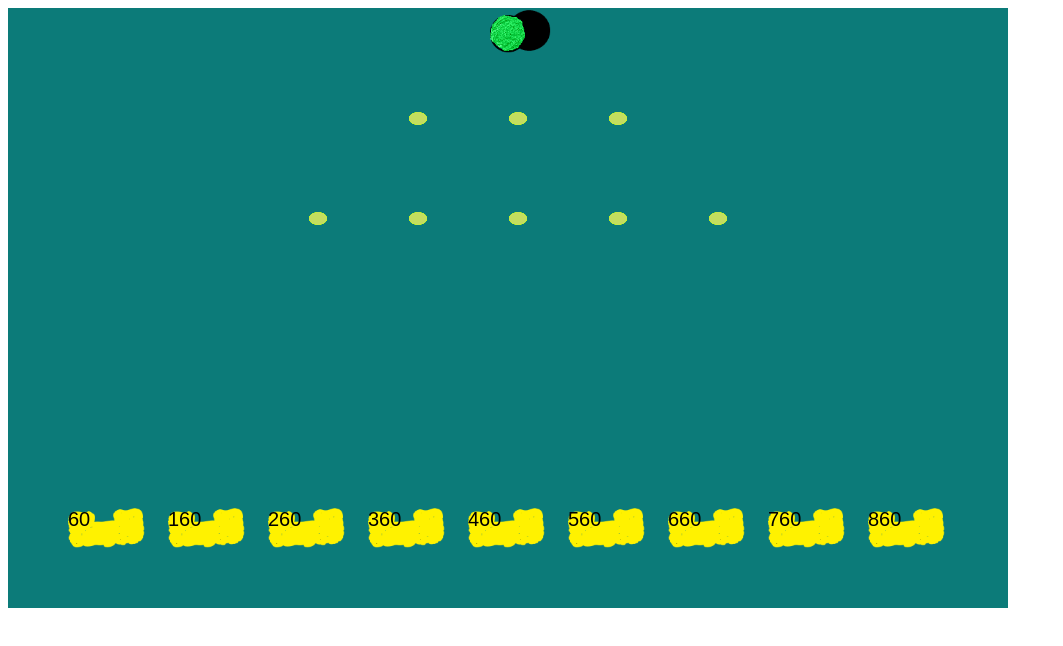
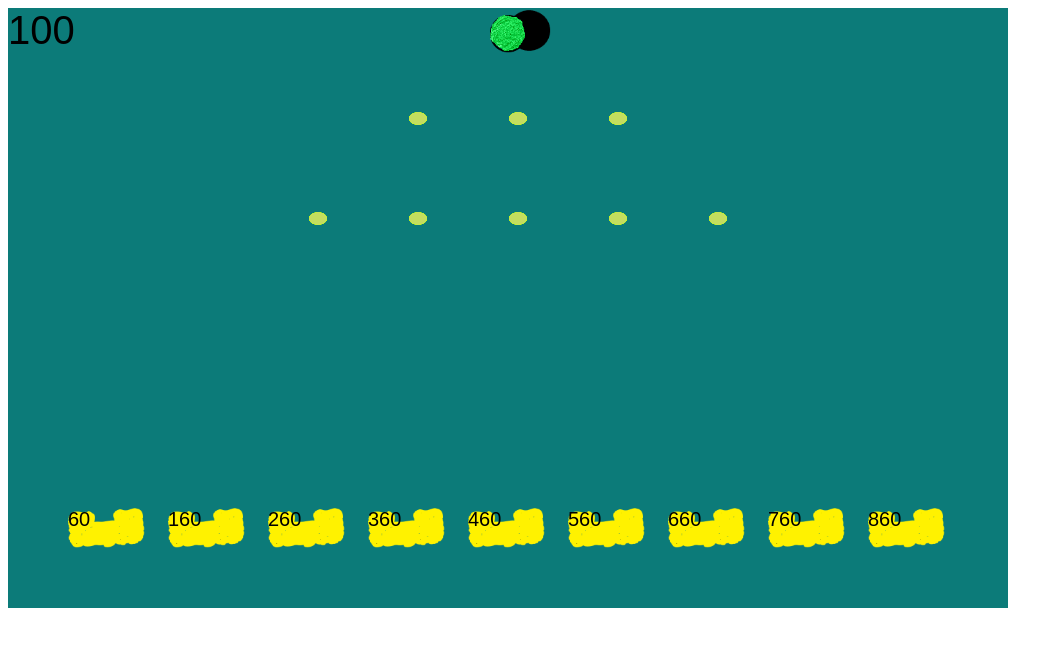
Before and after one commit to kamvegwij/PlinkoGame, a website: page index.html in a window 1280 px wide. Shown: the whole page, without its empty margins (0-1063 px from the left). Drawn offline with Linux system fonts and the light colour scheme; animation ran at ten frames a second.

Commit message:
clean up code

```diff
--- a/index.html
+++ b/index.html
@@ -8,40 +8,39 @@
 
    <script>
 
+    let app;
+    let box;
 
-    class WorldItems
+    let start_p;
+    let pins;
+    let player_node;
+    let score_text_node; let score_text = "n/a";
+    let player_score = 100; //default score
+
+    function create_player(pivot, w, h, app_w, app_h) //FUNCTION TO CREATE NEW PLAYER
     {
-        constructor(w, h, app_w, app_h, app_obj)
-        {
-            this.w = w;
-            this.h = h;
-            this.app_h = app_w;
-            this.app_w = app_h;
-            this.app = app_obj;
-        }
+        player_node = PIXI.Sprite.from("/images/player_ball.png");
+        player_node.anchor.set(pivot)
+        player_node.width = w;
+        player_node.height = h;
 
+        player_node.position.set(app_w, app_h);
+
+        player_node.vy = 0;
+        app.stage.addChild(player_node)
     }
 
-    let app;
-    let box;
-    let player;
-    let start_p;
-    let pins;
+    function create_text_node(t)
+    {
+        const text_style = new PIXI.TextStyle({
+            fontSize: 40
+        });
 
-    function set_player(pl, pivot, w, h, app_w, app_h) //FUNCTION TO CREATE NEW PLAYER
-    {
-        pl.anchor.set(pivot)
-        pl.width = w;
-        pl.height = h;
-
-        //move player to center of screen
-        pl.x = app_w;
-        pl.y = app_h;
-
-        pl.vy = 0;
+        score_text_node = new PIXI.Text(t.toString(), text_style);
+        app.stage.addChild(score_text_node);
     }
 
-    function set_bucket(w, h, app_w, app_h, world)
+    function create_bucket(w, h, app_w, app_h, world)
     {
         box = PIXI.Sprite.from("images/collect_box.png");
 
@@ -54,7 +53,7 @@
 
     }
 
-    function set_start_point(w, h, app_w, app_h, world)
+    function create_start_point(w, h, app_w, app_h, world)
     {
         start_p = PIXI.Sprite.from("images/player_start_point.png");
 
@@ -66,7 +65,7 @@
         world.stage.addChild(start_p);
     }
 
-    function set_pins(w, h, app_w, app_h, world)
+    function create_pins(w, h, app_w, app_h, world)
     {
 
         // WE WILL USE THE STAR PATTERN ALGORITHM TO SET THE PINS IN GRID SHAPE
@@ -80,7 +79,7 @@
         world.stage.addChild(pins);
     }
 
-    function change_bucket_text(stemp)
+    function set_bucket_text(stemp)
     {//function to change bucket score text
         const b_style = new PIXI.TextStyle({
             fontSize: 20
@@ -94,30 +93,30 @@
         app.stage.addChild(bucket_text);
     }
 
-    function make_game_world()
+    function create_game_world()
     {
         let b_temp = 60; //buckets far left position
 
         for (let i = 0; i < 9; i++)
         {
-            set_bucket(80, 40, (b_temp), 500, app);
-            change_bucket_text(b_temp);
+            create_bucket(80, 40, (b_temp), 500, app);
+            set_bucket_text(b_temp);
 
             b_temp += 100;
         }
 
 
-        set_start_point(45, 45, app.view.width/2, 0, app); //STARTING POINT
+        create_start_point(45, 45, app.view.width/2, 0, app); //STARTING POINT
 
 
-        set_pins(20, 20, 400, 100, app); //PINS
-        set_pins(20, 20, 500, 100, app);
-        set_pins(20, 20, 600, 100, app);
-        set_pins(20, 20, 400, 200, app);
-        set_pins(20, 20, 500, 200, app);
-        set_pins(20, 20, 600, 200, app);
-        set_pins(20, 20, 300, 200, app);
-        set_pins(20, 20, 700, 200, app);
+        create_pins(20, 20, 400, 100, app); //PINS
+        create_pins(20, 20, 500, 100, app);
+        create_pins(20, 20, 600, 100, app);
+        create_pins(20, 20, 400, 200, app);
+        create_pins(20, 20, 500, 200, app);
+        create_pins(20, 20, 600, 200, app);
+        create_pins(20, 20, 300, 200, app);
+        create_pins(20, 20, 700, 200, app);
     }
 
     window.onload = function()
@@ -129,23 +128,21 @@
                 backgroundColor: 818041}
         );
         document.body.appendChild(app.view);
-        make_game_world();
 
-
-        player = PIXI.Sprite.from("/images/player_ball.png");
-        set_player(player, 0.5, 40, 40, app.view.width/2, 25);
-        app.stage.addChild(player); //ADD PLAYER TO THE GAME
+        //create game world and add nodes:
+        create_game_world();
+        create_player(0.5, 40, 40, app.view.width/2, 25);
+        create_text_node(score_text);
 
         app.ticker.add((delta) =>
         {
-           /* player.y += player.vy;
-            player.vy += 0.001;
+            score_text_node.text = player_score.toString();
 
-            if (player.y > 200)
+            if (player_score > 0)
             {
-                player.vy *= -0.005;
-                player.y += player.vy;
-            }*/
+                //player_score -= 0.01;
+            }
+
         });
     }
    </script>
```
